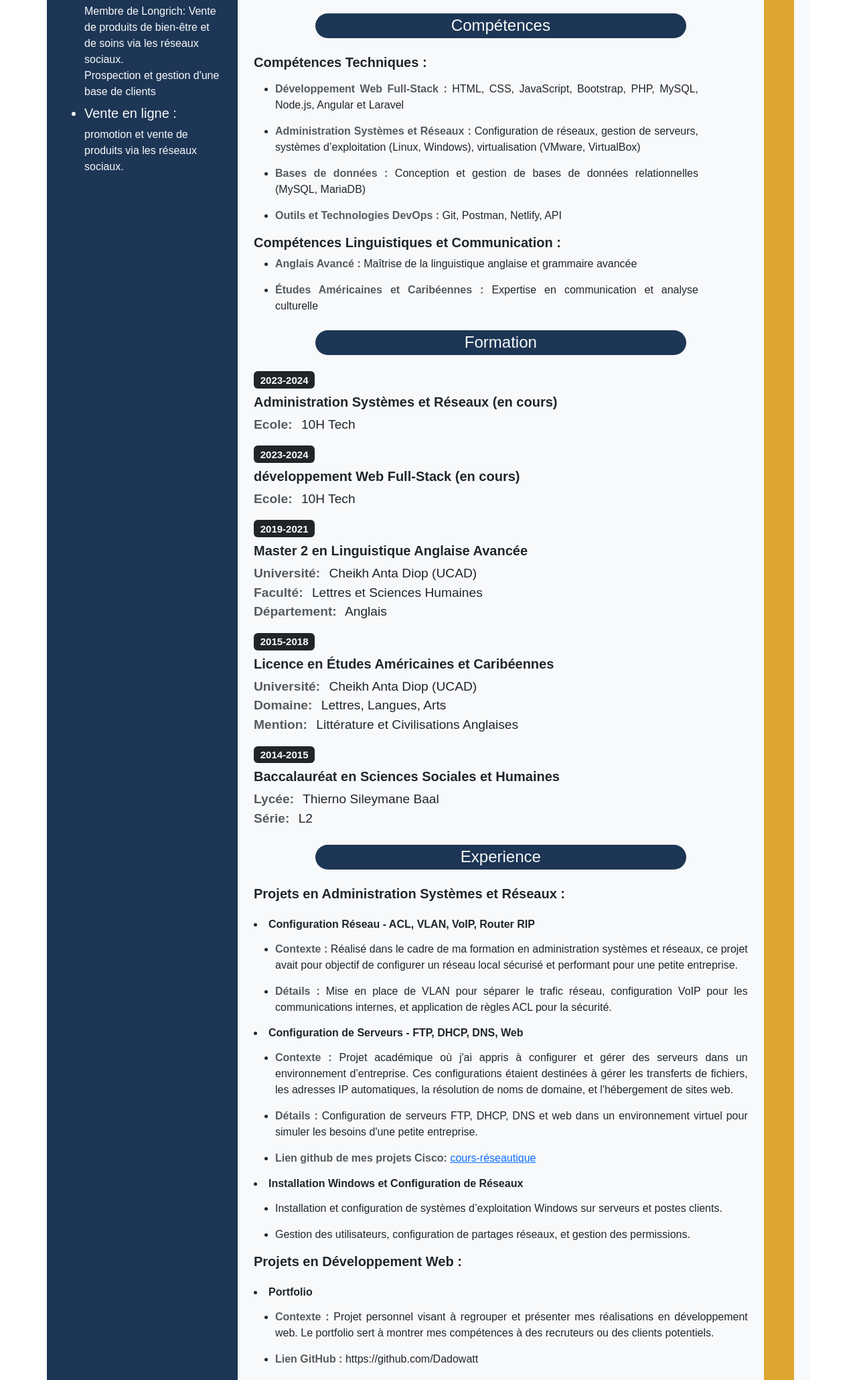
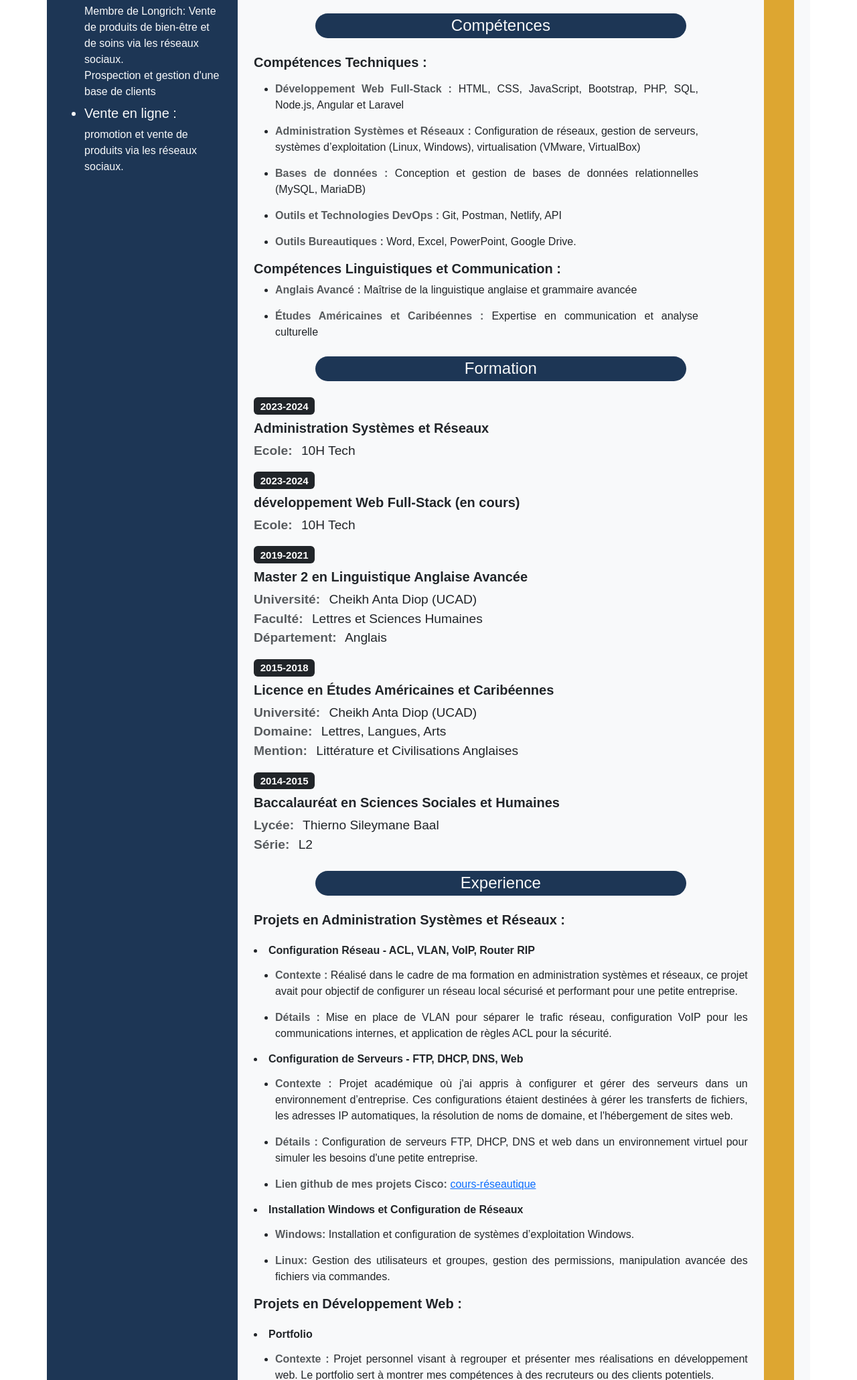
Before and after one commit to Dadowatt/Mon-CV, a plain HTML site: page index.html in a window 1280 px wide. Shown: the part 740-2800 px from the top of the page at 67% size. Drawn offline with nearby package versions, Linux system fonts and the light colour scheme.

Commit message:
mis à jour

```diff
--- a/index.html
+++ b/index.html
@@ -148,7 +148,7 @@
                     <span class="fw-bold text-body-secondary"
                       >Développement Web Full-Stack :</span
                     >
-                    HTML, CSS, JavaScript, Bootstrap, PHP, MySQL, Node.js, Angular
+                    HTML, CSS, JavaScript, Bootstrap, PHP, SQL, Node.js, Angular
                     et Laravel
                   </li>
                   <li>
@@ -172,6 +172,13 @@
                     >
                     Git, Postman, Netlify, API
                   </li>
+                  <li>
+                    <span class="fw-bold text-body-secondary"
+                      >Outils Bureautiques :</span
+                    >
+                    Word, Excel, PowerPoint, Google Drive.
+                  </li>
+
                 </ul>
                 <h5>Compétences Linguistiques et Communication :</h5>
                 <ul style="width: 90%;">
@@ -198,7 +205,7 @@
                   Formation
                 </h4>
                 <h5><span class="badge text-bg-dark">2023-2024</span></h5>
-                <h5>Administration Systèmes et Réseaux (en cours)</h5>
+                <h5>Administration Systèmes et Réseaux</h5>
                 <p>
                   <span class="fw-bold text-body-secondary me-2">Ecole:</span>
                   10H Tech
@@ -306,12 +313,13 @@
                 </li>
                 <ul>
                   <li>
+                    <span class="fw-bold text-body-secondary">Windows:</span>
                     Installation et configuration de systèmes d’exploitation
-                    Windows sur serveurs et postes clients.
+                    Windows.
                   </li>
                   <li>
-                    Gestion des utilisateurs, configuration de partages réseaux,
-                    et gestion des permissions.
+                    <span class="fw-bold text-body-secondary">Linux:</span>
+                    Gestion des utilisateurs et groupes, gestion des permissions, manipulation avancée des fichiers via commandes.
                   </li>
                 </ul>
 
@@ -329,7 +337,7 @@
                     <span class="fw-bold text-body-secondary"
                       >Lien GitHub :</span
                     >
-                    https://github.com/Dadowatt
+                    <a href="https://github.com/Dadowatt" target="_blank">Github-de-dado</a>
                   </li>
                   <li>
                     <span class="fw-bold text-body-secondary"
```
